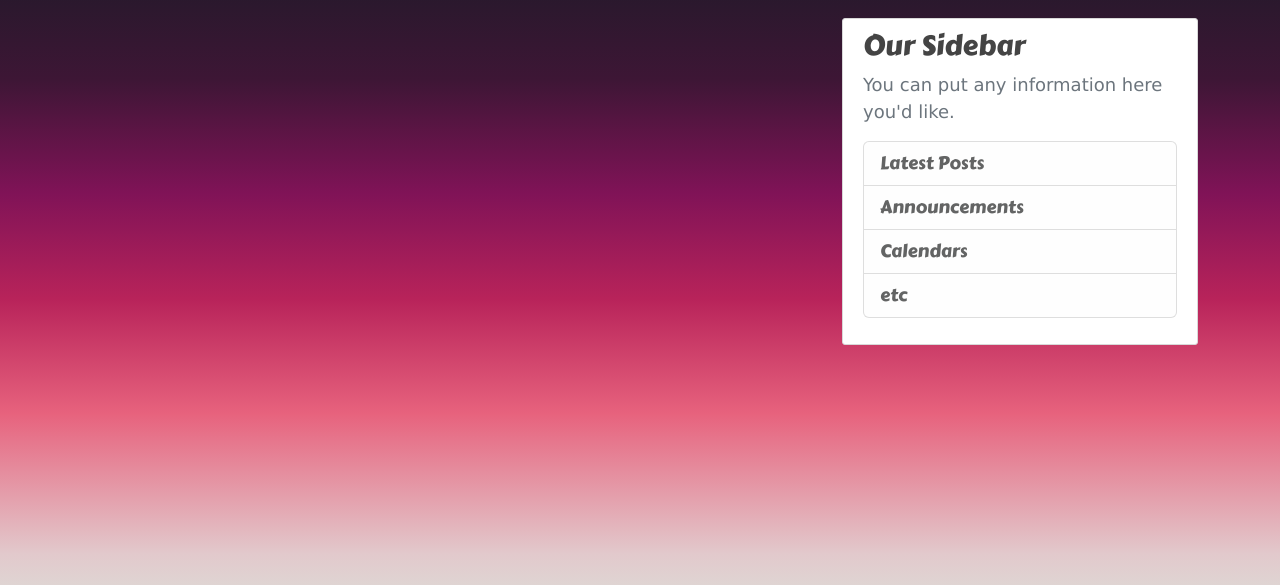
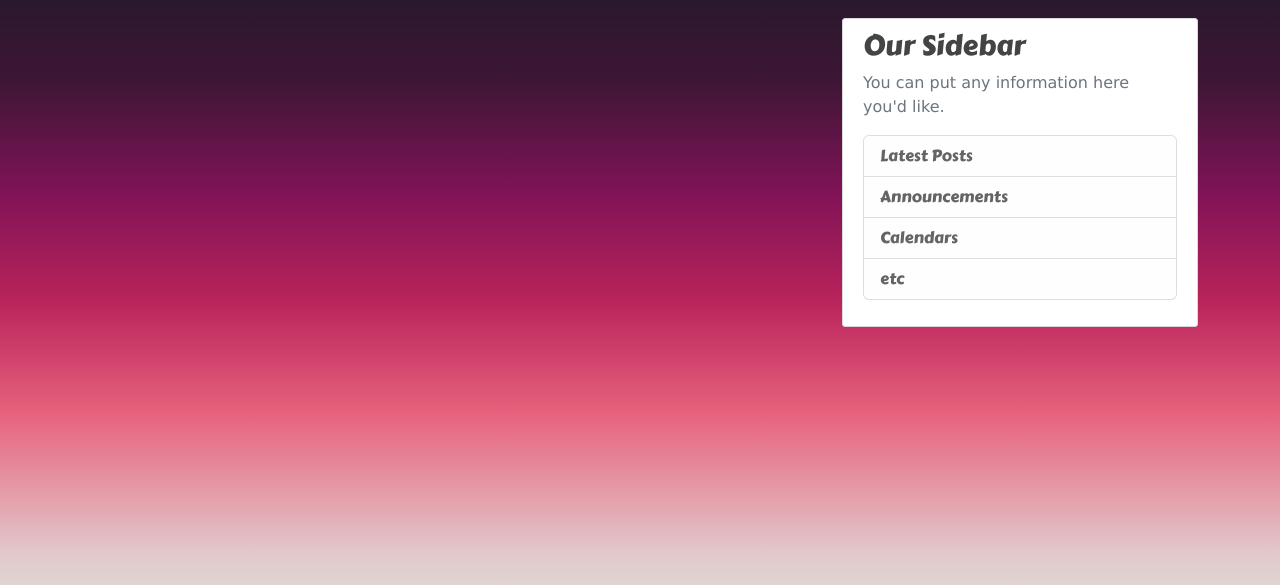
Before and after one commit to sid2983/my-flask-blog, a Flask app: page /about in a window 1280 px wide. Shown: the part 62-647 px from the top of the page. Run offline with Flask 3, Linux system fonts and the light colour scheme; parts of the project's set-up code (start-up, migrations or seed data) failed here and were passed over; some libraries are stand-ins or nearby versions.

Commit message:
Update main.css

```diff
--- a/flaskblog/static/main.css
+++ b/flaskblog/static/main.css
@@ -47,7 +47,7 @@ body {
 
   .content-section {
     background: #ffffff;
-    font-size: large;
+    font-size: medium;
     padding: 10px 20px;
     border: 1px solid #d8d8d8;
     border-radius: 3px;
```
